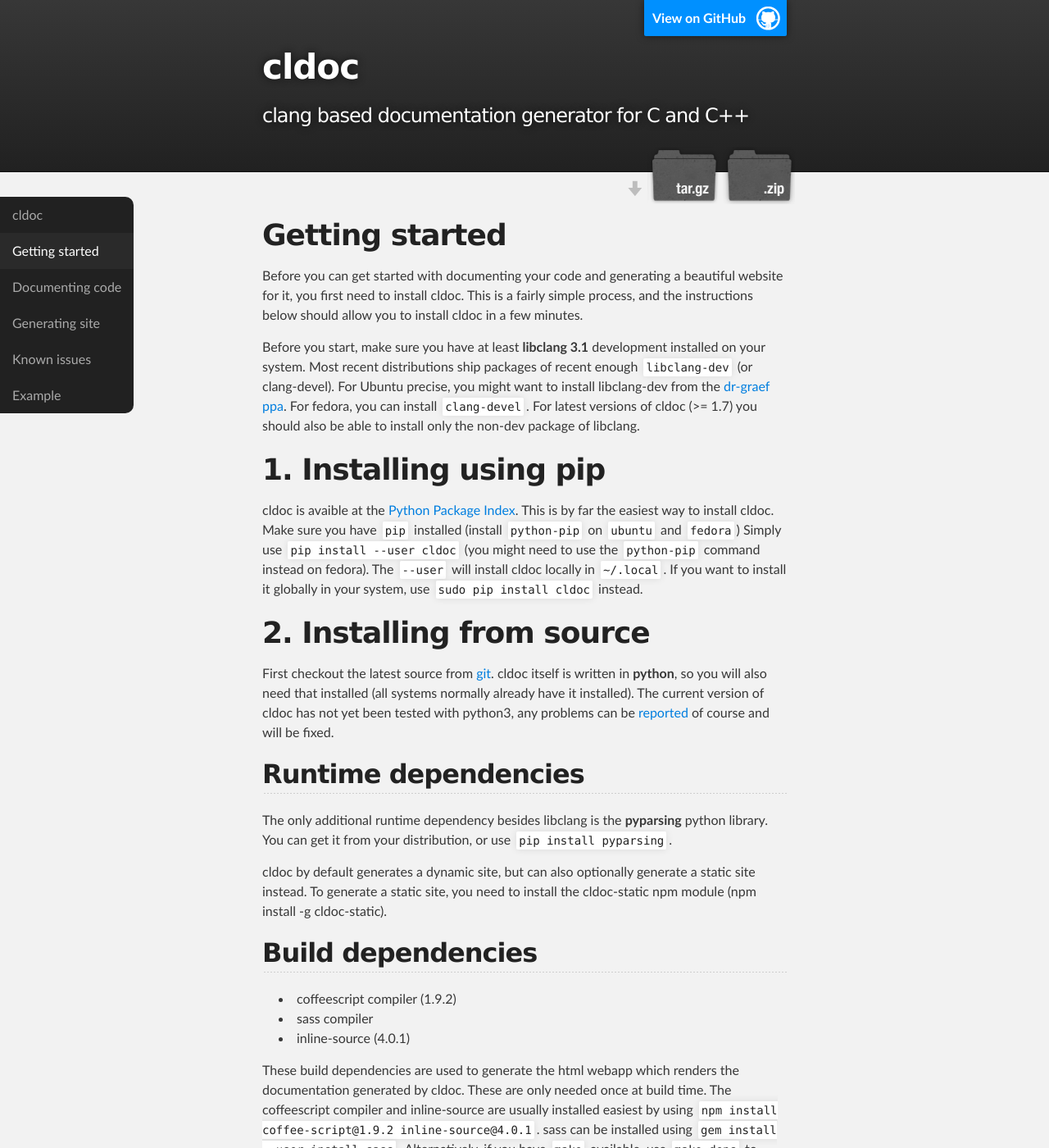
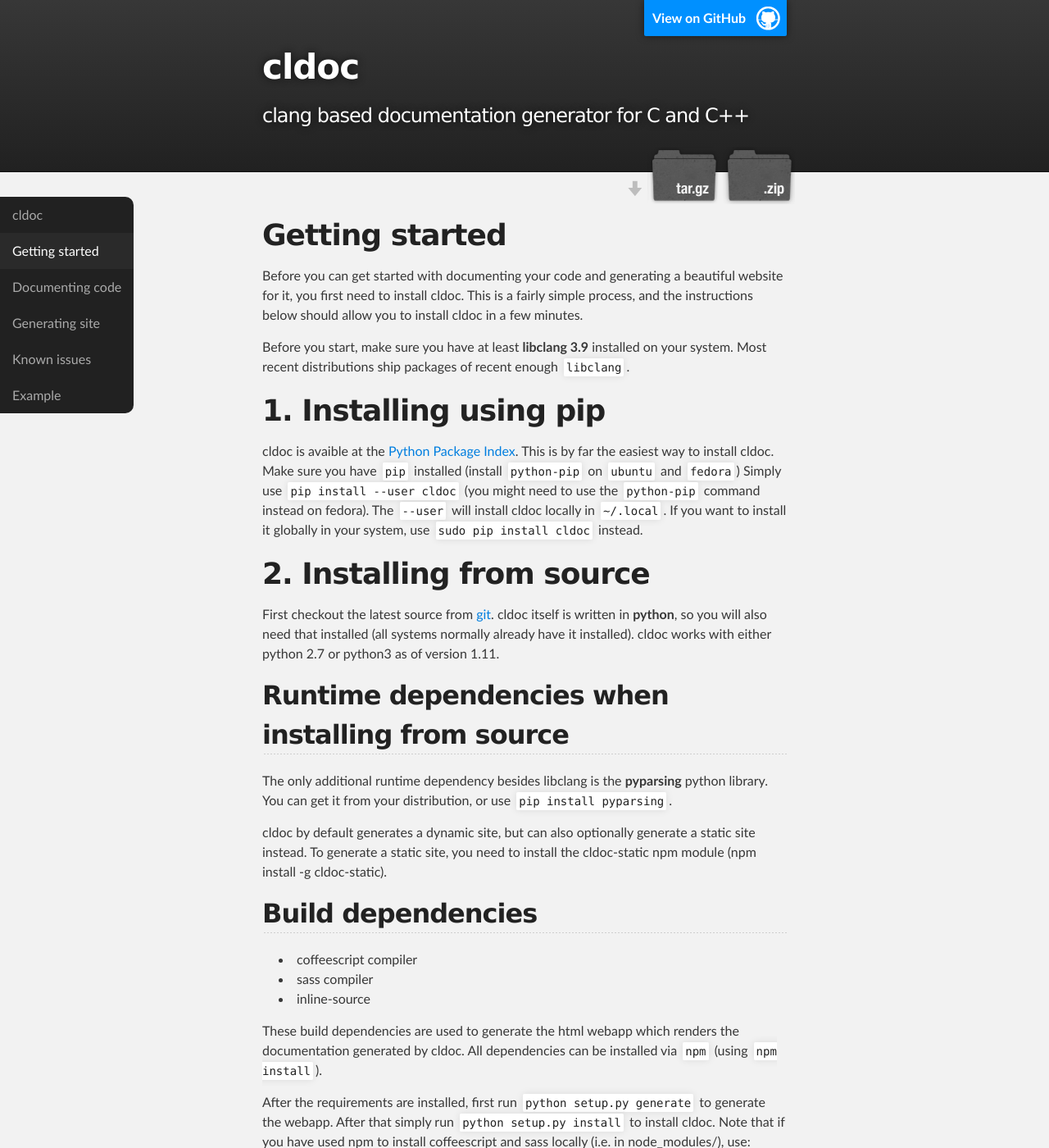
Before and after one commit to jessevdk/cldoc, a Jekyll site: the page built from gettingstarted.md, in a window 1280 px wide and 1400 px high. Shown: the whole window at 82% size. Built offline with Jekyll 4.4.1, drawn with Linux system fonts in a browser that asks for light colours; our own code applies the rules of GitHub Pages for plain Markdown files; some of the changed text lies outside the part shown.

Commit message:
Update getting started

````diff
--- a/gettingstarted.md
+++ b/gettingstarted.md
@@ -7,13 +7,9 @@
 website for it, you first need to install cldoc. This is a fairly simple process,
 and the instructions below should allow you to install cldoc in a few minutes.
 
-Before you start, make sure you have at least **libclang 3.1** development
+Before you start, make sure you have at least **libclang 3.9**
 installed on your system. Most recent distributions ship packages of recent
-enough `libclang-dev` (or clang-devel). For Ubuntu precise, you might want to
-install libclang-dev from the
-[dr-graef ppa](https://launchpad.net/~dr-graef/+archive/llvm-3.1.precise). For
-fedora, you can install `clang-devel`. For latest versions of cldoc (>= 1.7) you
-should also be able to install only the non-dev package of libclang.
+enough `libclang`.
 
 # 1. Installing using pip
 cldoc is avaible at the [Python Package Index](http://pypi.python.org/pypi/cldoc/).
@@ -26,11 +22,10 @@
 # 2. Installing from source
 First checkout the latest source from [git](https://github.com/jessevdk/cldoc).
 cldoc itself is written in **python**, so you will also need that installed (all
-systems normally already have it installed). The current version of cldoc has
-not yet been tested with python3, any problems can be
-[reported](https://github.com/jessevdk/cldoc/issues) of course and will be fixed.
+systems normally already have it installed). cldoc works with either python 2.7
+or python3 as of version 1.11.
 
-## Runtime dependencies
+## Runtime dependencies when installing from source
 The only additional runtime dependency besides libclang is the **pyparsing**
 python library. You can get it from your distribution, or use
 `pip install pyparsing`.
@@ -39,31 +34,28 @@
 static site instead. To generate a static site, you need to install the cldoc-static
 npm module (npm install -g cldoc-static).
 
-## Build dependencies ##
-* coffeescript compiler (1.9.2)
+## Build dependencies
+* coffeescript compiler
 * sass compiler
-* inline-source (4.0.1)
+* inline-source
 
 These build dependencies are used to generate the html webapp which renders
-the documentation generated by cldoc. These are only needed once at build time.
-The coffeescript compiler and inline-source are usually installed easiest
-by using `npm install coffee-script@1.9.2 inline-source@4.0.1`. sass can be installed using
-`gem install --user-install sass`. Alternatively, if you have `make` available, use
-`make deps` to install all the dependencies.
+the documentation generated by cldoc. All dependencies can be installed via
+`npm` (using `npm install`).
 
 After the requirements are installed, first run `python setup.py generate` to
 generate the webapp. After that simply run `python setup.py install` to
-install cldoc. Note that if you have used npm and gem to install coffeescript and
-sass locally (e.g. in node_modules/ and ~/.gem), use:
+install cldoc. Note that if you have used npm to install coffeescript and
+sass locally (i.e. in node_modules/), use:
 
 ```
     python setup.py generate \
         --coffee=node_modules/.bin/coffee \
-        --sass=~/.gem/ruby/1.8/bin/sass
+        --sass=node_modules/.bin/node-sass
 ```
 
 or something similar depending on where they actually got installed. You only
-need to do this if the `coffee` and `sass` executables are not in
+need to do this if the `coffee` and `node-sass` executables are not in
 your `$PATH`.
 
 # Installation completed
````
